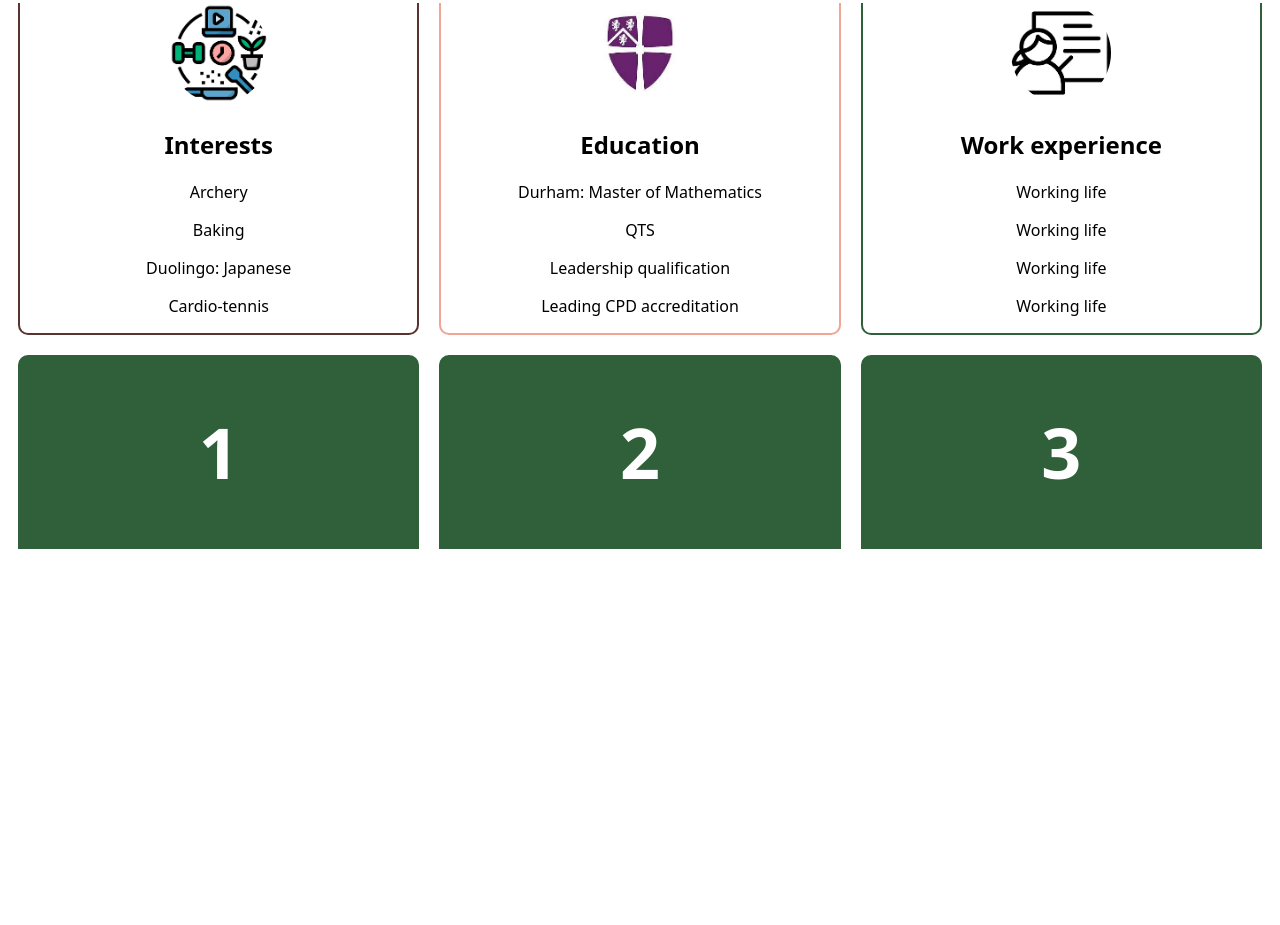
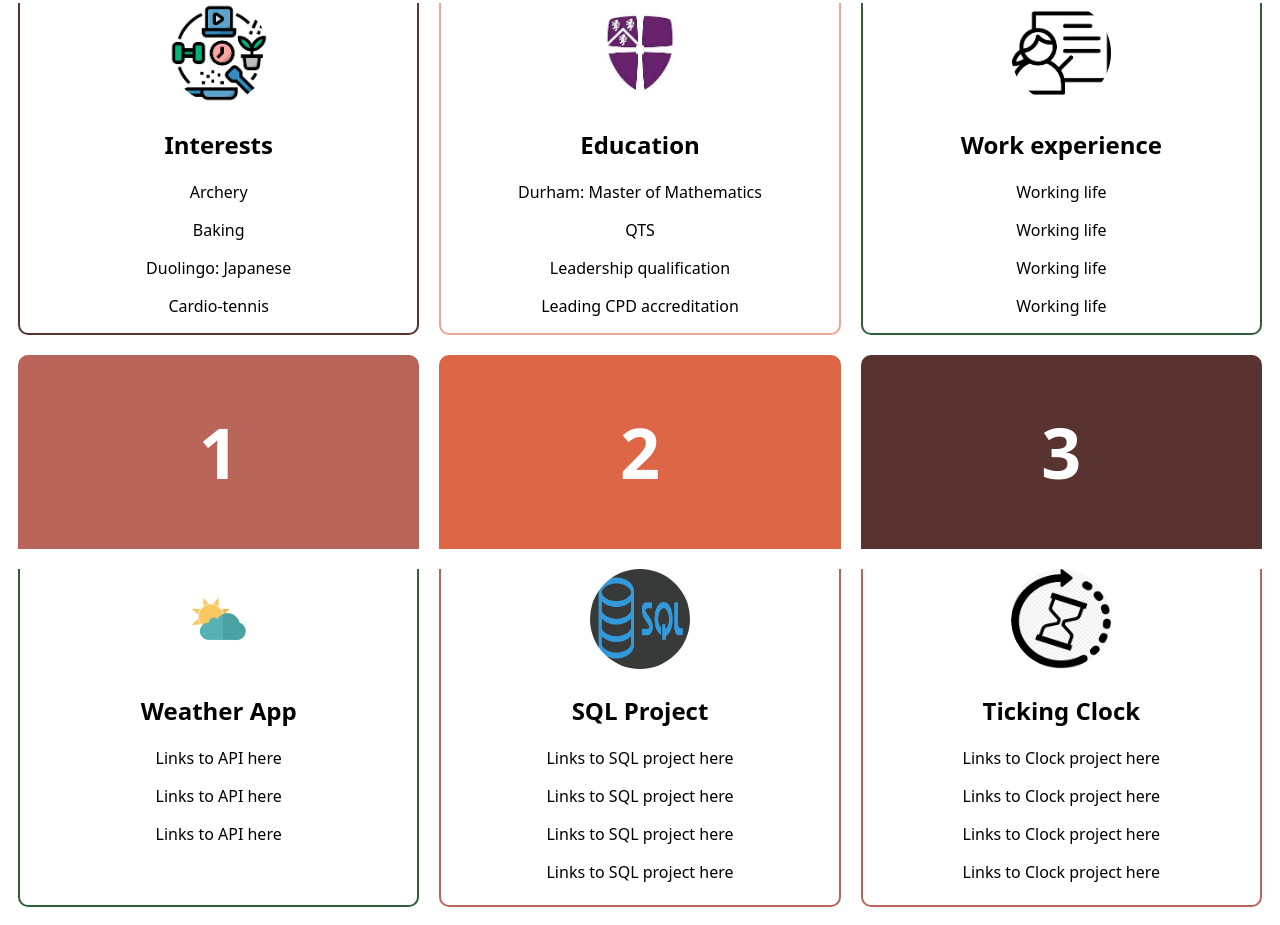
Before and after one commit to Katie-W-22/Backgrounds, a plain HTML site: page index.html in a window 1280 px wide. Shown: the part 920-1845 px from the top of the page. Before the commit the page ends 1487 px from the top, so only its background shows below. Drawn offline with Linux system fonts and the light colour scheme.

Commit message:
add in project sections and logos

```diff
--- a/index.html
+++ b/index.html
@@ -93,15 +93,44 @@
 </div>
 
 <div class="flex-container">
-   <div class="extra">
+   <div class="extra1">
     <h1>1</h1>
    </div>
-   <div class="extra">
+   <div class="extra2">
     <h1>2</h1>
    </div>
-   <div class="extra">
+   <div class="extra3">
     <h1>3</h1>
    </div>
 </div>
+
+<div class="flex-container">
+<div id="box3" class="box3" >
+  <img src="weather.png" alt="weather image">
+  <h2>Weather App</h2>
+  <p>Links to API here</p>
+  <p>Links to API here</p>
+  <p>Links to API here</p>
+ <br>
+ <br>
+</div>
+<div class="box4">
+<img src="SQL.png" alt="image">
+<h2>SQL Project</h2>
+<p>Links to SQL project here</p>
+<p>Links to SQL project here</p>
+<p>Links to SQL project here</p>
+<p>Links to SQL project here</p>
+</div>
+<div id="box7" class="box7" >
+  <img src="hourglass.png" alt="image">
+  <h2>Ticking Clock</h2>
+  <p>Links to Clock project here</p>
+  <p>Links to Clock project here</p>
+  <p>Links to Clock project here</p>
+  <p>Links to Clock project here</p>
+</div>
+</div>
+</div>
 </body>
 </html>
--- a/styles.css
+++ b/styles.css
@@ -22,34 +22,37 @@ body{
 
 .box1, .box10{
     background-color: #2f603a;
-    width:50%;
+    width:33%;
     text-align: center;
     border: solid 2px #2f603a;
     border-radius: 10px 10px 0 0;
     margin: 10px;
 }
 
-.box5{
+.box5, .extra2{
+    color:white;
     background-color: #dd6646;
-    width:50%;
+    width:33%;
     text-align: center;
     border: solid 2px #dd6646;
     border-radius: 10px 10px 0 0;
     margin: 10px;
 }
 
-.box6{
+.box6, .extra3{
+    color: white;
     background-color: #593330;
-    width:50%;
+    width:33%;
     text-align: center;
     border: solid 2px #593330;
     border-radius: 10px 10px 0 0;
     margin: 10px;
 }
 
-.box2{
+.box2, .extra1{
+    color: white;
     background-color: #b9655a;
-    width:50%;
+    width:33%;
     text-align: center;
     border: solid 2px #b9655a;
     border-radius: 10px 10px 0 0;
@@ -58,7 +61,7 @@ body{
 
 .box3, .box12{
     background-color: white;
-    width:50%;
+    width:33%;
     text-align: center;
     border-bottom: solid 2px #2f603a;
     border-left: solid 2px #2f603a;
@@ -70,7 +73,7 @@ body{
 
 .box8{
     background-color: white;
-    width:50%;
+    width:33%;
     text-align: center;
     border-bottom: solid 2px #593330;
     border-left: solid 2px #593330;
@@ -82,7 +85,7 @@ body{
 
 .box9{
     background-color: #eea594;
-    width:50%;
+    width:33%;
     text-align: center;
     border: solid 2px #eea594;
     border-radius: 10px 10px 0 0;
@@ -91,7 +94,7 @@ body{
 
  .box11{
     background-color: white;
-    width:50%;
+    width:33%;
     text-align: center;
     border-bottom: solid 2px #eea594;
     border-left: solid 2px #eea594;
@@ -102,7 +105,7 @@ body{
 }
 .box4, .box7{
     background-color: white;
-    width:50%;
+    width:33%;
     text-align: center;
     border-bottom: solid 2px #b9655a;
     border-left: solid 2px #b9655a;
@@ -125,13 +128,3 @@ img{
 .box1, .box2, .box5, .box6, .box9, .box10{
     color: white;
 }
-
-.extra{
-    color: white;
-    background-color: #2f603a;
-    width:50%;
-    text-align: center;
-    border: solid 2px #2f603a;
-    border-radius: 10px 10px 0 0;
-    margin: 10px;
-}
```
Also changed, not shown: SQL.png (added), hourglass.png (added).
